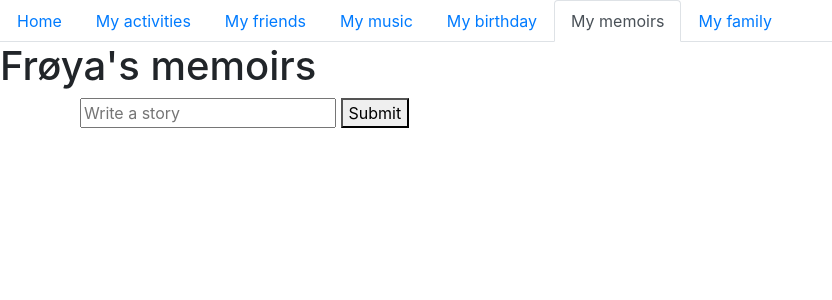
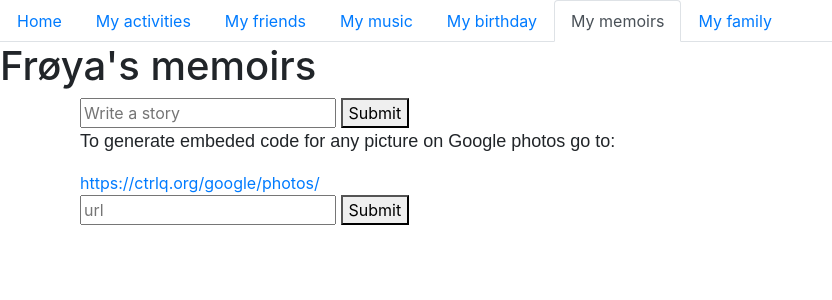
Before and after one commit to torealvestad/froeya, a Flask app: page /my_memoirs in a window 1280 px wide. Shown: the top 300 px of the page, without its empty margins (0-832 px from the left). Run offline with Flask 2, Linux system fonts and the light colour scheme; some libraries are stand-ins or nearby versions.

Commit message:
photo memoirs v0.5

```diff
--- a/templates/my_memoirs.html
+++ b/templates/my_memoirs.html
@@ -15,5 +15,16 @@
   <form action="{{ url_for('my_memoirs') }}" method="POST">
       <input type="text" name="story" placeholder="Write a story">
       <button> Submit </button>
+  </form>
+
+  <p>To generate embeded code for any picture on Google photos go to:</p>
+  <a href="https://ctrlq.org/google/photos/"> https://ctrlq.org/google/photos/</a>
+
+
+
+  <form action="{{ url_for('my_memoirs') }}" method="POST">
+      <input type="text" name="url" placeholder="url">
+      <button> Submit </button>
+  </form>
 
 {% endblock %}
```
Also changed, not shown: 2 other files.
